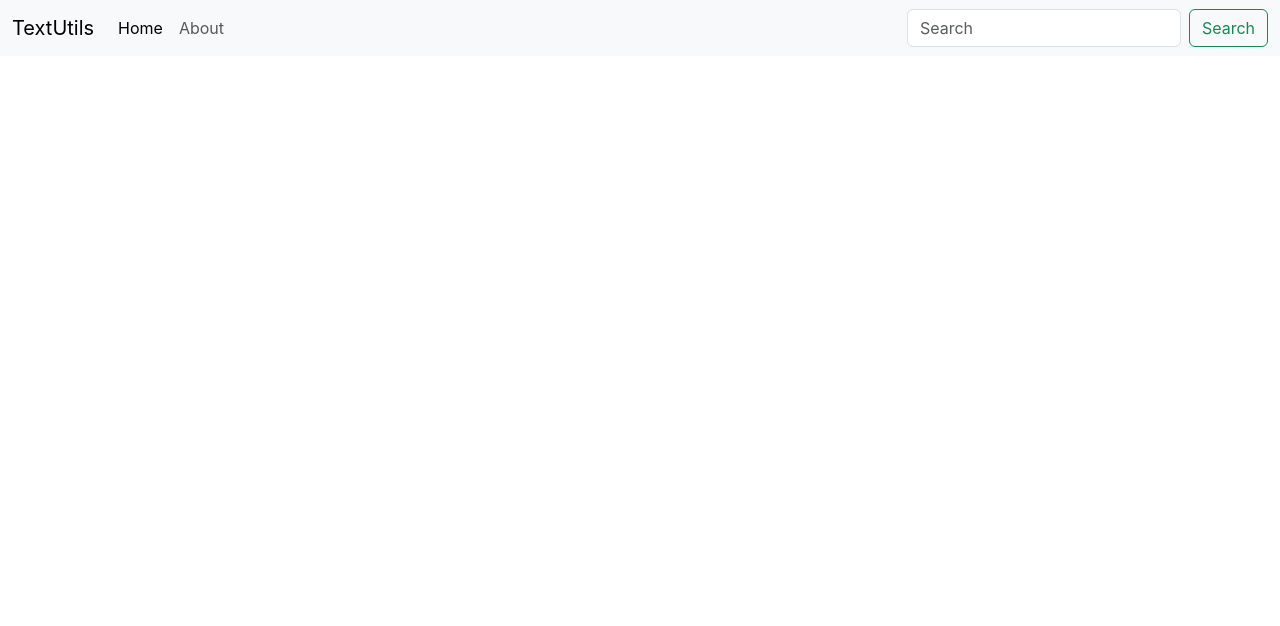
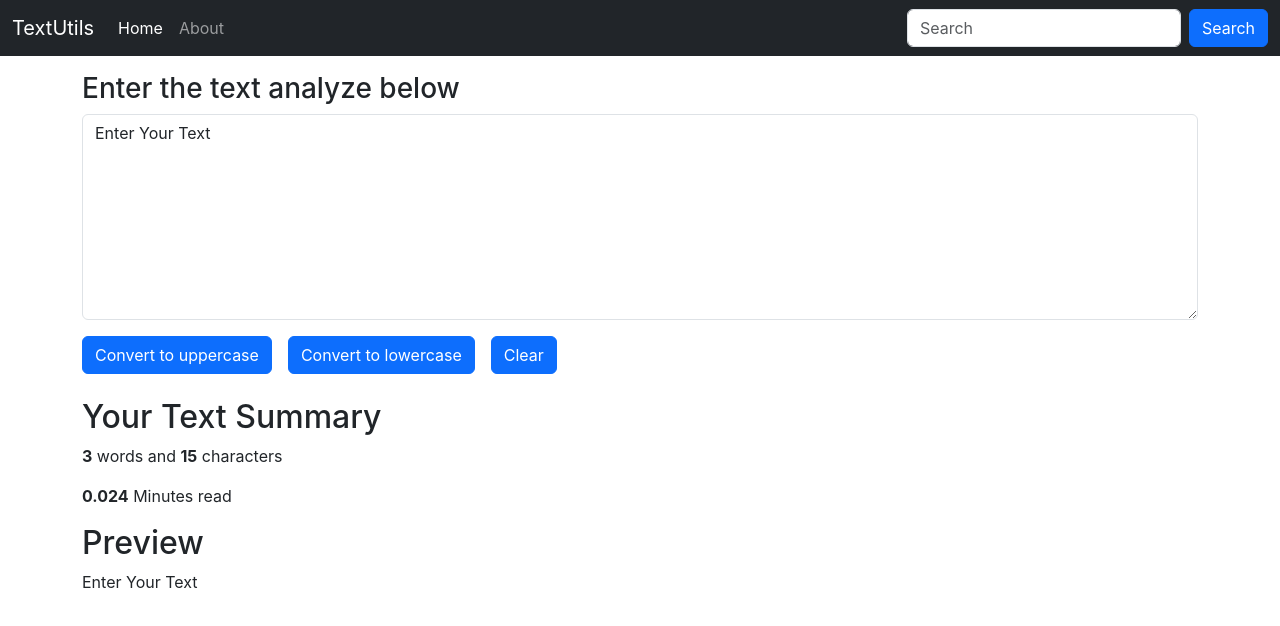
Before and after one commit to pranavsankpal18/Text-Editor-app, a React (Create React App) app: page / in a window 1280 px wide. Shown: the top 626 px of the page. Built offline with nearby package versions, Linux system fonts and the light colour scheme.

Commit message:
video 10 ends

```diff
--- a/src/App.js
+++ b/src/App.js
@@ -1,31 +1,16 @@
-import React from "react";
+import About from "./Components/About";
+import Navbar from "./Components/Navbar";
+import TextForm from "./Components/TextForm";
 
 function App() {
   return (
     <>
-
-<nav className="navbar navbar-expand-lg bg-body-tertiary">
-  <div className="container-fluid">
-    <a className="navbar-brand" href="/">TextUtils</a>
-    <button className="navbar-toggler" type="button" data-bs-toggle="collapse" data-bs-target="#navbarSupportedContent" aria-controls="navbarSupportedContent" aria-expanded="false" aria-label="Toggle navigation">
-      <span className="navbar-toggler-icon"></span>
-    </button>
-    <div className="collapse navbar-collapse" id="navbarSupportedContent">
-      <ul className="navbar-nav me-auto mb-2 mb-lg-0">
-        <li className="nav-item">
-          <a className="nav-link active" aria-current="page" href="/">Home</a>
-        </li>
-        <li className="nav-item">
-          <a className="nav-link" href="/">About</a>
-        </li>
-      </ul>
-      <form className="d-flex" role="search">
-        <input className="form-control me-2" type="search" placeholder="Search" aria-label="Search"/>
-        <button className="btn btn-outline-success" type="submit">Search</button>
-      </form>
-    </div>
-  </div>
-</nav>
+      <Navbar title={"TextUtils"} about={"About"} />
+      {/* <Navbar /> */}
+      <div className="container my-3">
+      <TextForm heading="Enter the text analyze below" />
+      </div>
+      {/* <About /> */}
 
     </>
   );
--- /dev/null
+++ b/src/Components/About.js
@@ -0,0 +1,80 @@
+import React,{useState} from 'react';
+
+function About() {
+const [myStyle,setMyStyle] = useState({
+    backgroundColor : "white",
+    color : "black",
+})
+
+const [btnText,setBtnText] = useState("Enable Dark mode");
+
+const toggleStyle = () => {
+      if(myStyle.color === "black")
+      {
+        setMyStyle({
+            backgroundColor : "black",
+            color : "white",
+        })
+        setBtnText("Enable Light Mode");
+      }
+      else{
+        setMyStyle({
+            backgroundColor : "white",
+            color : "black",
+        })
+        setBtnText("Enable Dark Mode");
+      }
+}
+
+  return (
+    <>
+
+<div className="container my-3" style={myStyle}>
+    <h1>About Us</h1>
+<div className="accordion" id="accordionExample">
+  <div className="accordion-item" style={myStyle}>
+    <h2 className="accordion-header">
+      <button className="accordion-button" type="button" data-bs-toggle="collapse" style={myStyle} data-bs-target="#collapseOne" aria-expanded="true" aria-controls="collapseOne">
+        Accordion Item #1
+      </button>
+    </h2>
+    <div id="collapseOne" className="accordion-collapse collapse show" data-bs-parent="#accordionExample">
+      <div className="accordion-body">
+        <strong>This is the first item's accordion body.</strong> It is shown by default, until the collapse plugin adds the appropriate classes that we use to style each element. These classes control the overall appearance, as well as the showing and hiding via CSS transitions. You can modify any of this with custom CSS or overriding our default variables. It's also worth noting that just about any HTML can go within the <code>.accordion-body</code>, though the transition does limit overflow.
+      </div>
+    </div>
+  </div>
+  <div className="accordion-item" style={myStyle}>
+    <h2 className="accordion-header">
+      <button className="accordion-button collapsed" type="button" data-bs-toggle="collapse" style={myStyle} data-bs-target="#collapseTwo" aria-expanded="false" aria-controls="collapseTwo">
+        Accordion Item #2
+      </button>
+    </h2>
+    <div id="collapseTwo" className="accordion-collapse collapse" data-bs-parent="#accordionExample">
+      <div className="accordion-body">
+        <strong>This is the second item's accordion body.</strong> It is hidden by default, until the collapse plugin adds the appropriate classes that we use to style each element. These classes control the overall appearance, as well as the showing and hiding via CSS transitions. You can modify any of this with custom CSS or overriding our default variables. It's also worth noting that just about any HTML can go within the <code>.accordion-body</code>, though the transition does limit overflow.
+      </div>
+    </div>
+  </div>
+  <div className="accordion-item" style={myStyle}>
+    <h2 className="accordion-header">
+      <button className="accordion-button collapsed" type="button" data-bs-toggle="collapse" style={myStyle} data-bs-target="#collapseThree" aria-expanded="false" aria-controls="collapseThree">
+        Accordion Item #3
+      </button>
+    </h2>
+    <div id="collapseThree" className="accordion-collapse collapse" data-bs-parent="#accordionExample">
+      <div className="accordion-body">
+        <strong>This is the third item's accordion body.</strong> It is hidden by default, until the collapse plugin adds the appropriate classes that we use to style each element. These classes control the overall appearance, as well as the showing and hiding via CSS transitions. You can modify any of this with custom CSS or overriding our default variables. It's also worth noting that just about any HTML can go within the <code>.accordion-body</code>, though the transition does limit overflow.
+      </div>
+    </div>
+  </div>
+</div>
+<button className="btn my-3 btn-primary" onClick={toggleStyle}>{btnText}</button>
+</div>
+
+
+    </>
+  );
+}
+
+export default About;
--- /dev/null
+++ b/src/Components/Navbar.js
@@ -0,0 +1,41 @@
+import React from 'react'
+import PropTypes from 'prop-types'
+
+
+function Navbar(props) {
+  return (
+    <>
+
+<nav className="navbar navbar-expand-lg bg-dark navbar-dark">
+  <div className="container-fluid">
+    <a className="navbar-brand" href="/">{ props.title }</a>
+    <button className="navbar-toggler" type="button" data-bs-toggle="collapse" data-bs-target="#navbarSupportedContent" aria-controls="navbarSupportedContent" aria-expanded="false" aria-label="Toggle navigation">
+      <span className="navbar-toggler-icon"></span>
+    </button>
+    <div className="collapse navbar-collapse" id="navbarSupportedContent">
+      <ul className="navbar-nav me-auto mb-2 mb-lg-0">
+        <li className="nav-item">
+          <a className="nav-link active" aria-current="page" href="/">Home</a>
+        </li>
+        <li className="nav-item">
+          <a className="nav-link" href="/">{props.about}</a>
+        </li>
+      </ul>
+      <form className="d-flex" role="search">
+        <input className="form-control me-2" type="search" placeholder="Search" aria-label="Search"/>
+        <button className="btn btn-primary" type="submit">Search</button>
+      </form>
+    </div>
+  </div>
+</nav>
+
+    </>
+  );
+}
+
+Navbar.propTypes = {title : PropTypes.string,
+                     about: PropTypes.string  }
+
+Navbar.defaultProps = {title: 'Set title here', about:'set about here'}
+
+export default Navbar;
```
